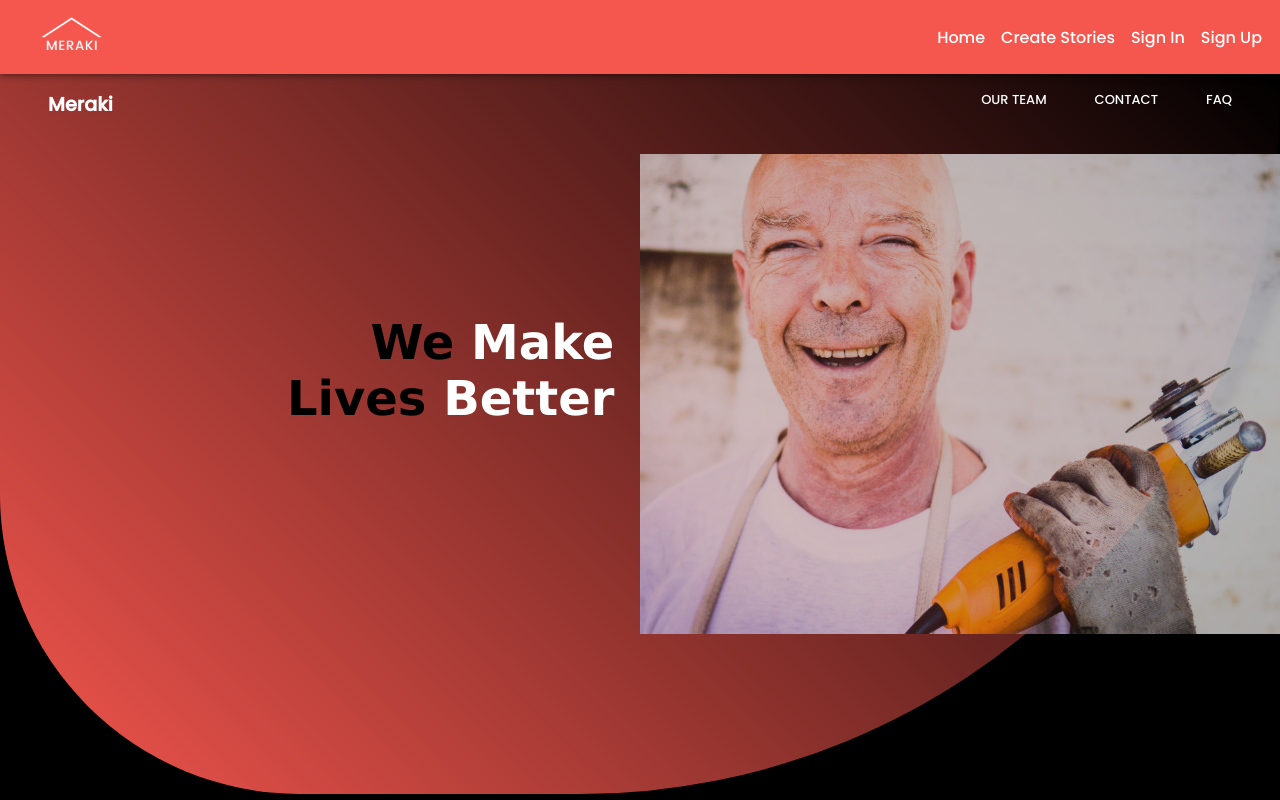
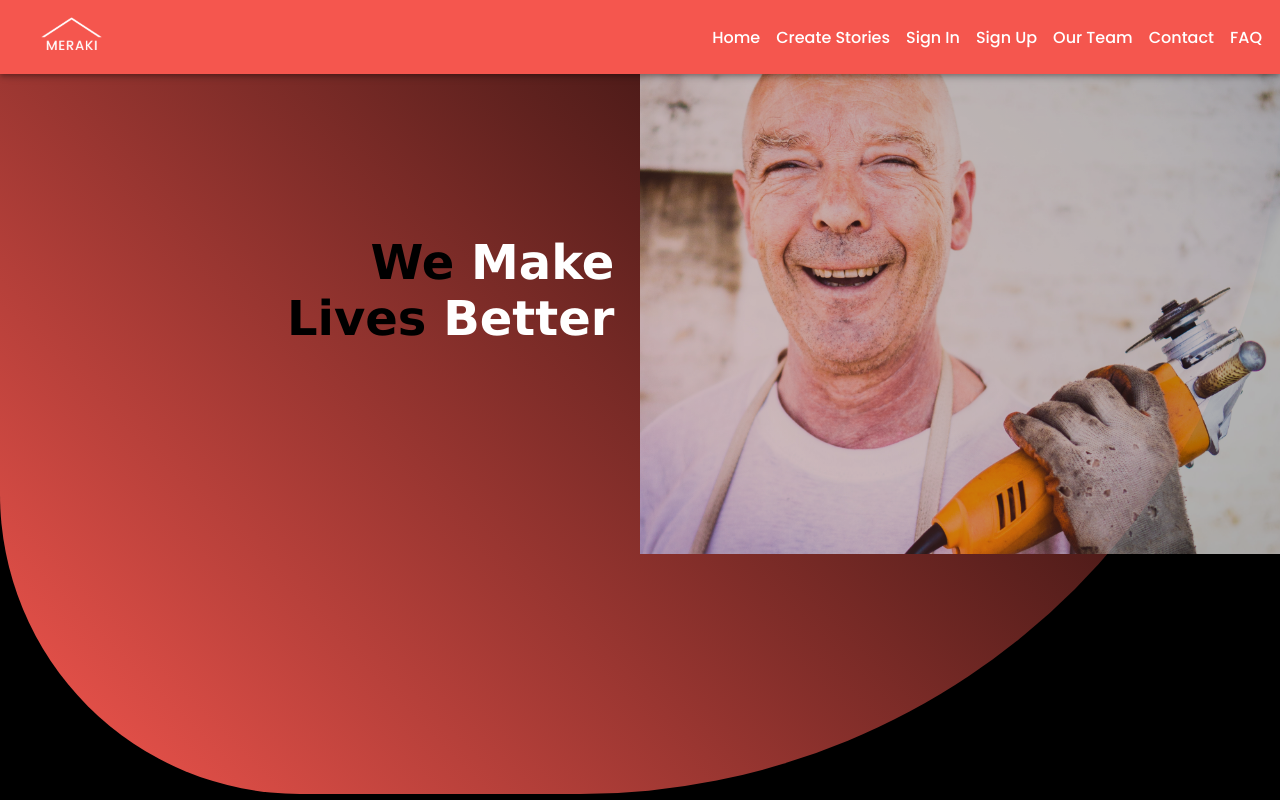
Before and after one commit to avinash-vk/Meraki, a React (Create React App) app: page / in a window 1280 px wide. Shown: the top 800 px of the page. Built offline with nearby package versions, Linux system fonts and the light colour scheme.

Commit message:
Combined landing navbar, home temporarily functional

```diff
--- a/src/components/Navbar/index.js
+++ b/src/components/Navbar/index.js
@@ -70,6 +70,21 @@ function AppBarCollapse() {
               Sign Up
             </Link>
           </li>
+	<li className={classes.listMenus}>
+            <Link to="" className={classes.listItems}>
+              Our Team
+            </Link>
+          </li>
+	<li className={classes.listMenus}>
+            <Link to="" className={classes.listItems}>
+              Contact
+            </Link>
+          </li>
+	<li className={classes.listMenus}>
+            <Link to="" className={classes.listItems}>
+              FAQ
+            </Link>
+          </li>
         </ul>
       </div>
     </div>
--- a/src/views/auth/App.css
+++ b/src/views/auth/App.css
@@ -140,6 +140,28 @@
 
 }
 
+.storyinput {
+
+ box-sizing: border-box;
+
+ outline: none;
+
+ border: solid 2px #1189de;
+
+ border-radius: 4px;
+
+ color: #292929;
+
+ width: 100%;
+
+ padding: 12px;
+
+ font-size: 14px;
+
+ background: rgba(255, 255, 255, 1);
+
+
+}
 
 
 .submitButton {
--- a/src/views/home/index.js
+++ b/src/views/home/index.js
@@ -39,10 +39,10 @@ class Home extends React.Component {
     stories: [],
   };
   componentDidMount = async () => {
-    let output = await API.GetStory();
+    //let output = await API.GetStory();
     this.setState({
       loading: false,
-      stories: output.data.data,
+      //stories: output.data.data,
     });
     console.log(this.state.stories);
   };
--- a/src/views/landing/index.js
+++ b/src/views/landing/index.js
@@ -22,7 +22,6 @@ const Landing = () => {
   return (
     <div className="container">
       <div className="headercontainer">
-        <Navbar />
         <div>
           <section className="first-col">
             <text
```
Also changed, not shown: src/views/story/index.js (+5 -4 lines).
